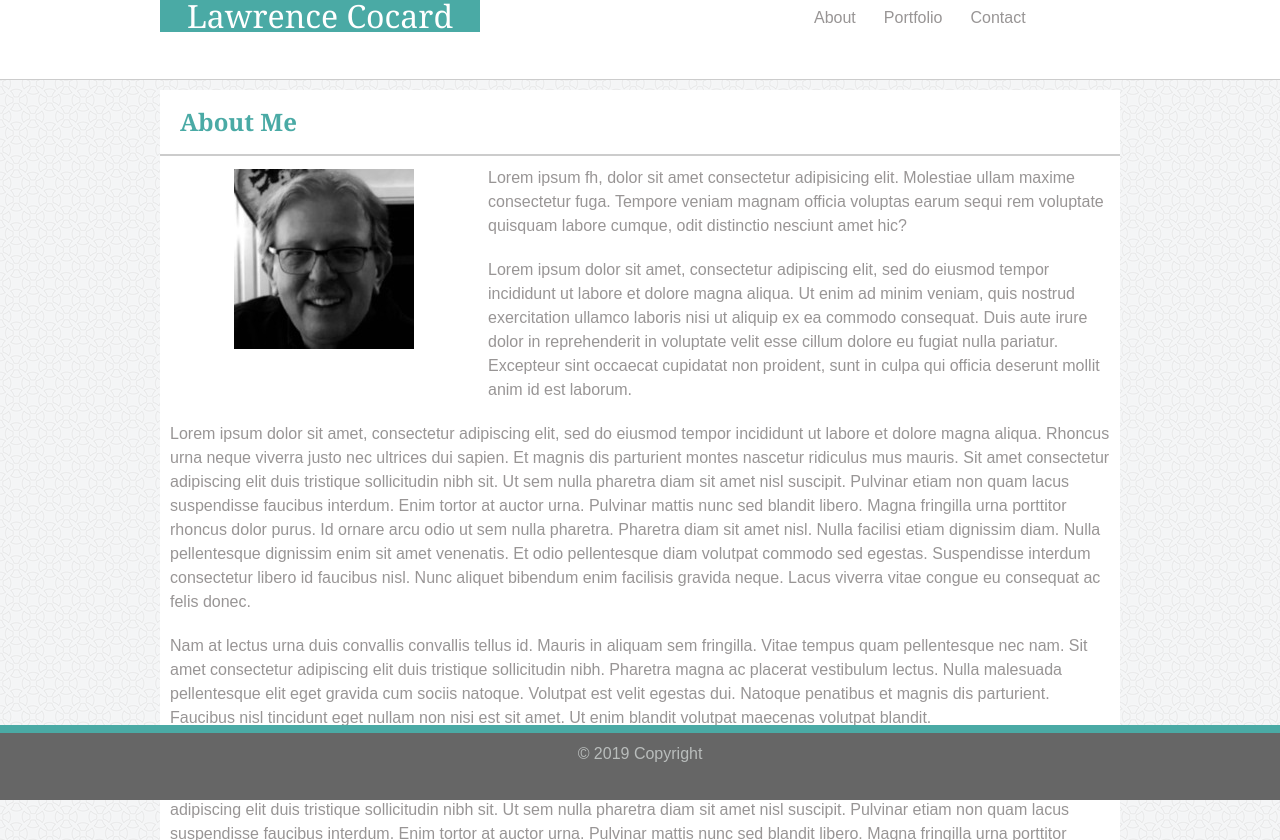
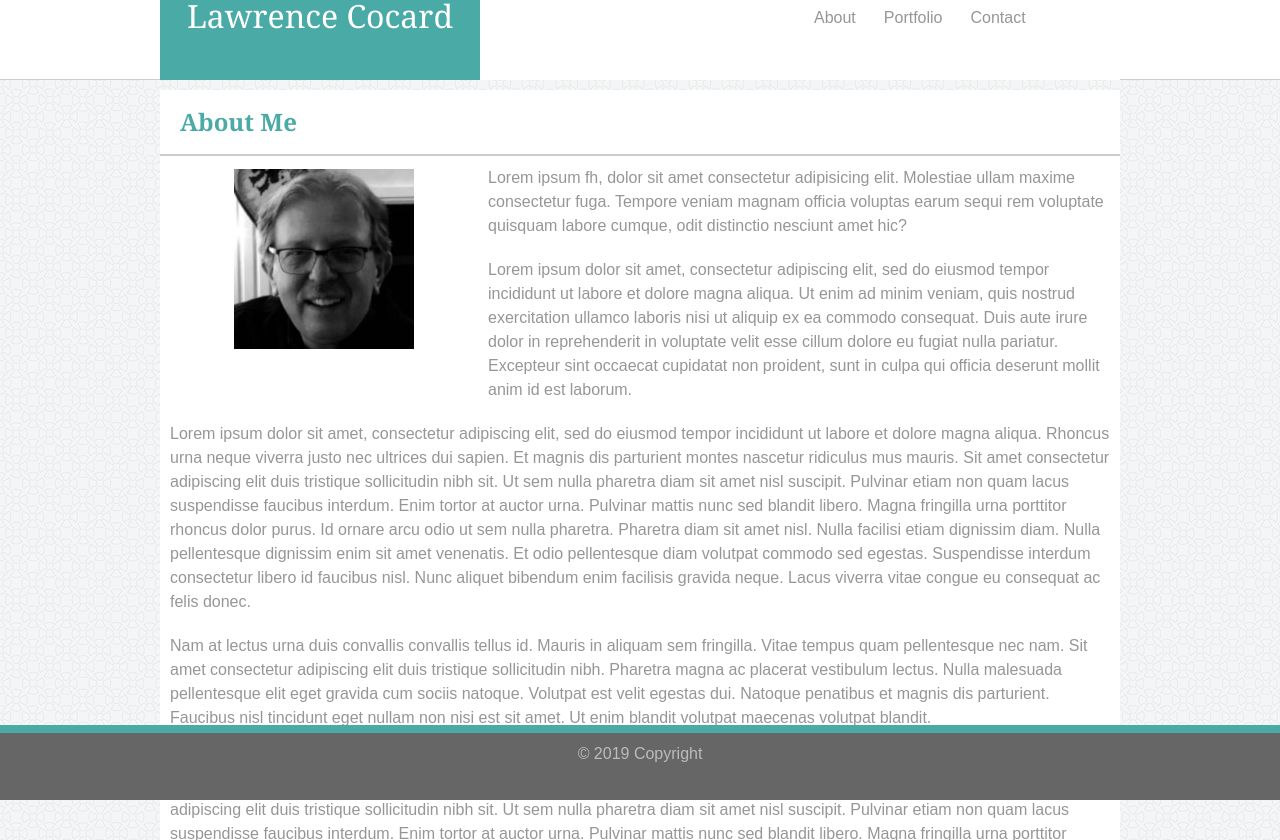
Before and after one commit to lcocard/Responsive-Portfolio, a plain HTML site: page index.html in a window 1280 px wide. Drawn offline with Linux system fonts and the light colour scheme.

Commit message:
updated title and separated css based on screen size

```diff
--- a/index.html
+++ b/index.html
@@ -6,9 +6,12 @@
 <head>
     <meta charset="UTF-8">
     <meta name="viewport" content="width=device-width, initial-scale=1">
-    <title>About Me</title>
+    <title>Responsive Portfolio</title>
     <link rel="stylesheet" type="text/css" href="assets/css/reset.css">
-    <link rel="stylesheet" type="text/css" href="assets/css/style.css">
+    <link rel="stylesheet" type="text/css" href="assets/css/style_xs.css">
+    <link rel="stylesheet" type="text/css" href="assets/css/style_sm.css">
+    <link rel="stylesheet" type="text/css" href="assets/css/style_md.css">
+    <link rel="stylesheet" type="text/css" href="assets/css/style_lg.css">
     <link rel="icon" type="image/png" href="assets/images/IMG_8896copy.png">
 </head>
 
```
Also changed, not shown: contact.html (+4 -1 lines), portfolio.html (+5 -2 lines).
